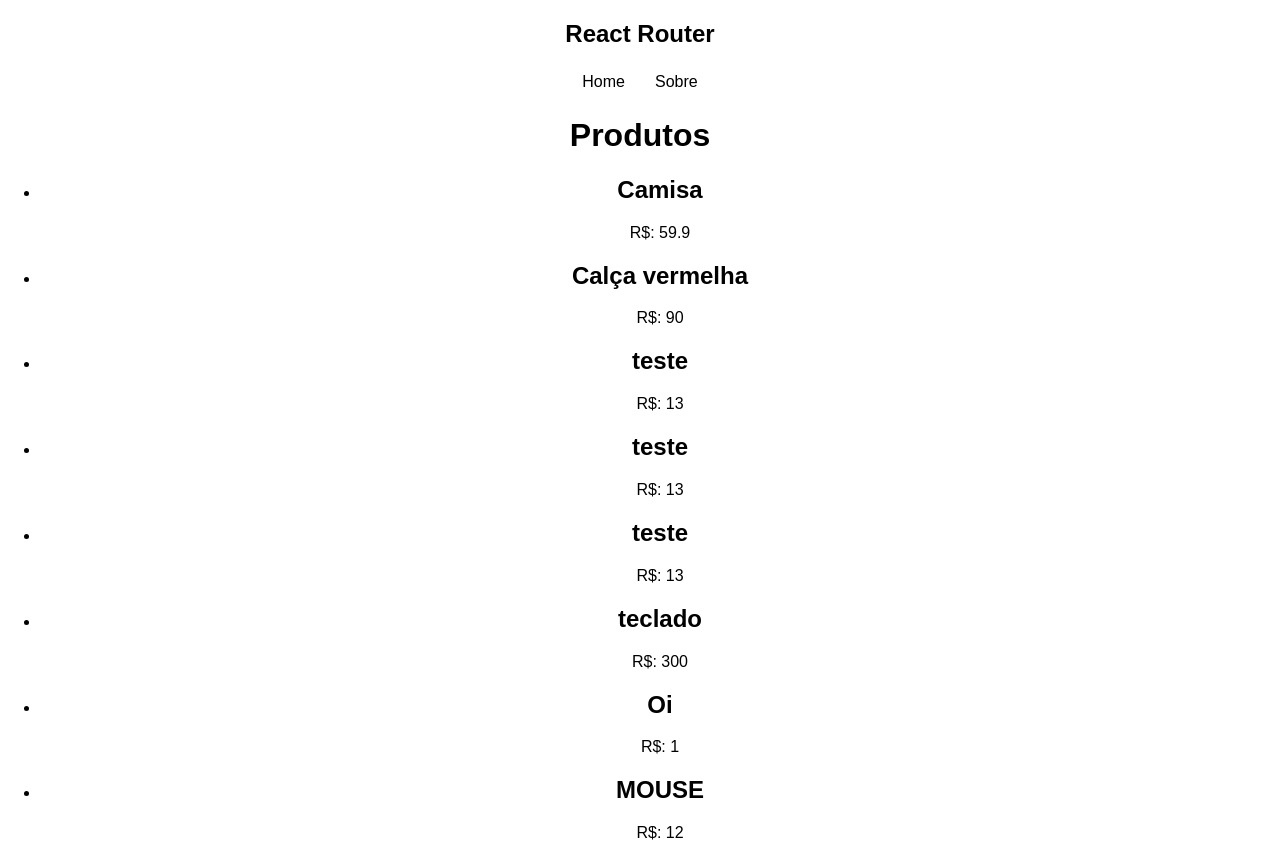
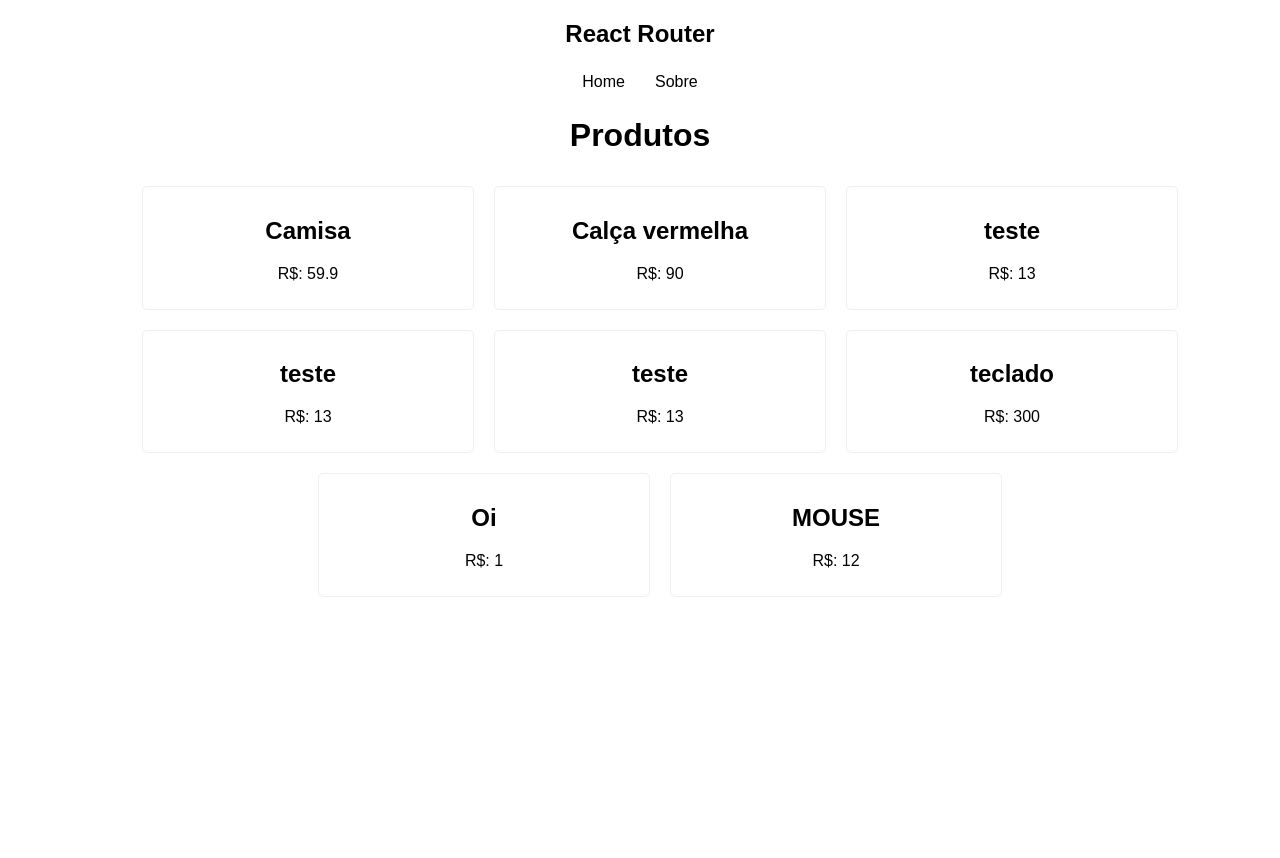
Before and after one commit to raffa-raffa/RClass, a React (Create React App) app in the folder reactrouter/: page / in a window 1280 px wide. After the commit the page ends 800 px from the top, so only its background shows below. Built offline with nearby package versions, Linux system fonts and the light colour scheme; data requests are answered from the project's data file.

Commit message:
chore: :lipstick: estilizando produtos

```diff
--- a/reactrouter/src/pages/Home.css
+++ b/reactrouter/src/pages/Home.css
@@ -0,0 +1,13 @@
+.products{
+display: flex;
+justify-content: center;
+flex-wrap: wrap;}
+
+.products li{
+border:1px solid #efefef;
+text-align:center;
+padding: 10px;
+border-radius: 5px;
+list-style-type: none;
+margin:10px 10px;
+width: 25%;}
--- a/reactrouter/src/pages/Home.js
+++ b/reactrouter/src/pages/Home.js
@@ -1,6 +1,7 @@
 import React from 'react'
 import {Link} from 'react-router-dom'
 import {useFetch} from '../hooks/useFetch'
+import './Home.css'
 const Home = () => {
   const url = 'http://localhost:3000/products'
   const { data:items, loading, error} = useFetch(url)
```
